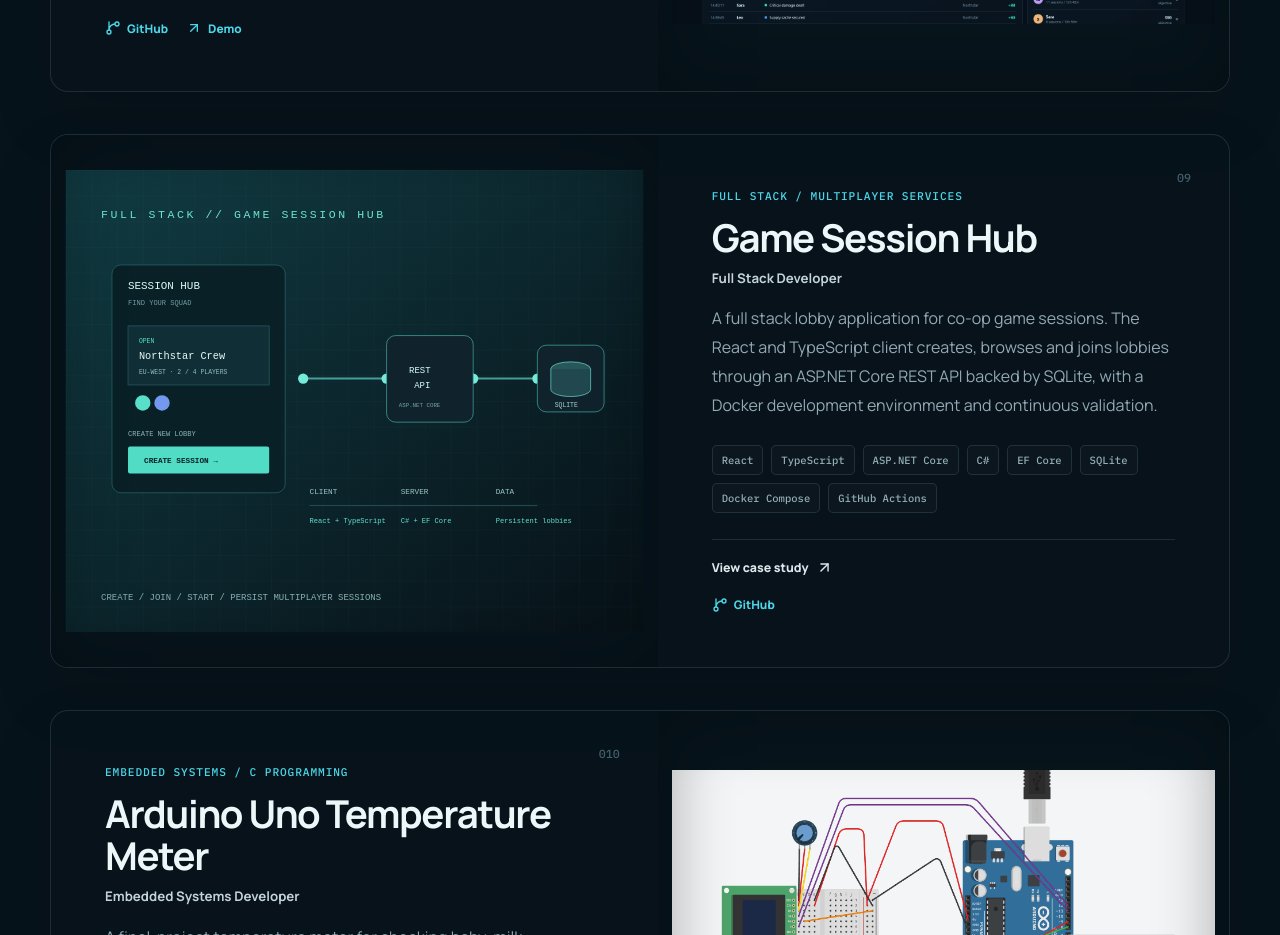
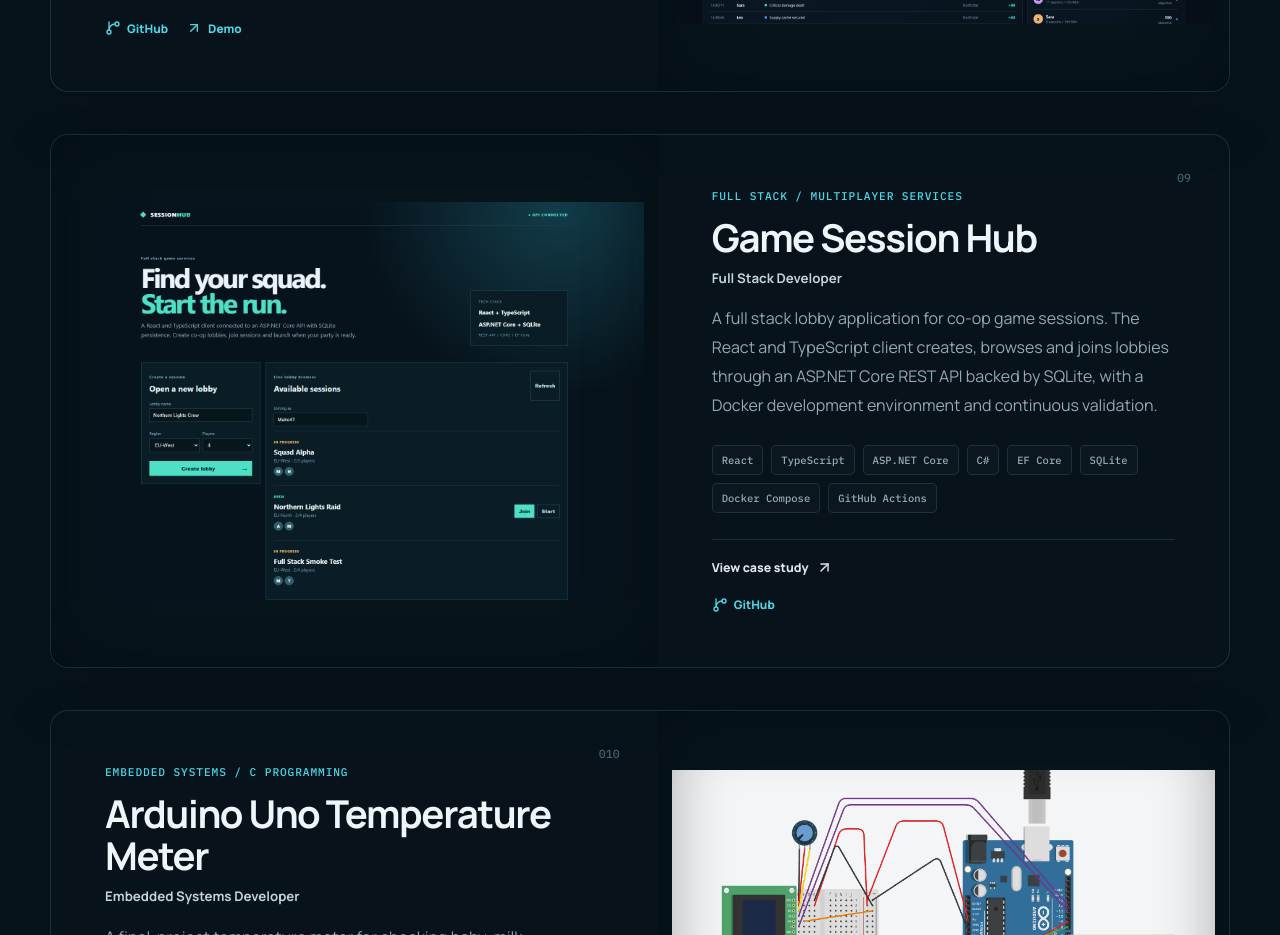
Before and after one commit to Make4T/portfolio, a React (Vite) app: page / in a window 1280 px wide. Shown: the part 6380-7315 px from the top of the page. Built offline with nearby package versions, Linux system fonts and the light colour scheme.

Commit message:
Show Game Session Hub lobby interface

```diff
--- a/src/data/projects.ts
+++ b/src/data/projects.ts
@@ -148,8 +148,8 @@ export const projects: Project[] = [
     role: "Full Stack Developer",
     description: "A full stack lobby application for co-op game sessions. The React and TypeScript client creates, browses and joins lobbies through an ASP.NET Core REST API backed by SQLite, with a Docker development environment and continuous validation.",
     technologies: ["React", "TypeScript", "ASP.NET Core", "C#", "EF Core", "SQLite", "Docker Compose", "GitHub Actions"],
-    image: "./images/projects/game-session-hub.svg",
-    imageAlt: "Full stack game session hub connecting a web client, REST API and persistent lobby data",
+    image: "./images/projects/game-session-hub.png",
+    imageAlt: "Game Session Hub lobby browser showing API connection, open and in-progress multiplayer sessions, player counts and lobby controls",
     systems: ["React and TypeScript client", "ASP.NET Core Minimal API", "SQLite and Entity Framework Core", "CORS configuration", "Lobby creation and browse flow", "Join capacity and duplicate-player guards", "Session start state transition", "Docker Compose local environment", "GitHub Actions build, lint and API integration tests"],
     challenge: "A usable multiplayer lobby needs client-side clarity and server-side rules. The client presents live lobby state while the API owns validation, persistence, player capacity and the transition from an open lobby to an in-progress session.",
     github: "https://github.com/Make4T/game-session-hub",
```
Also changed, not shown: public/images/projects/game-session-hub.png (added).
